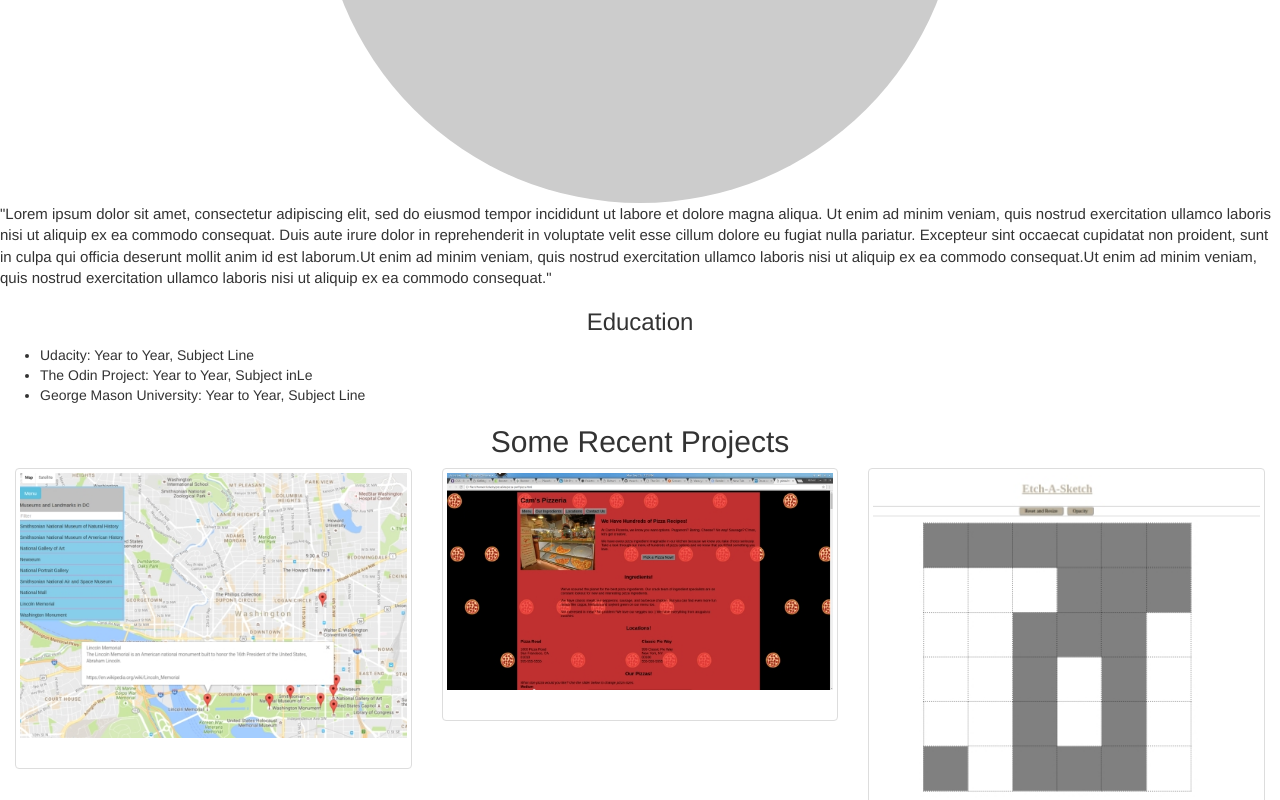
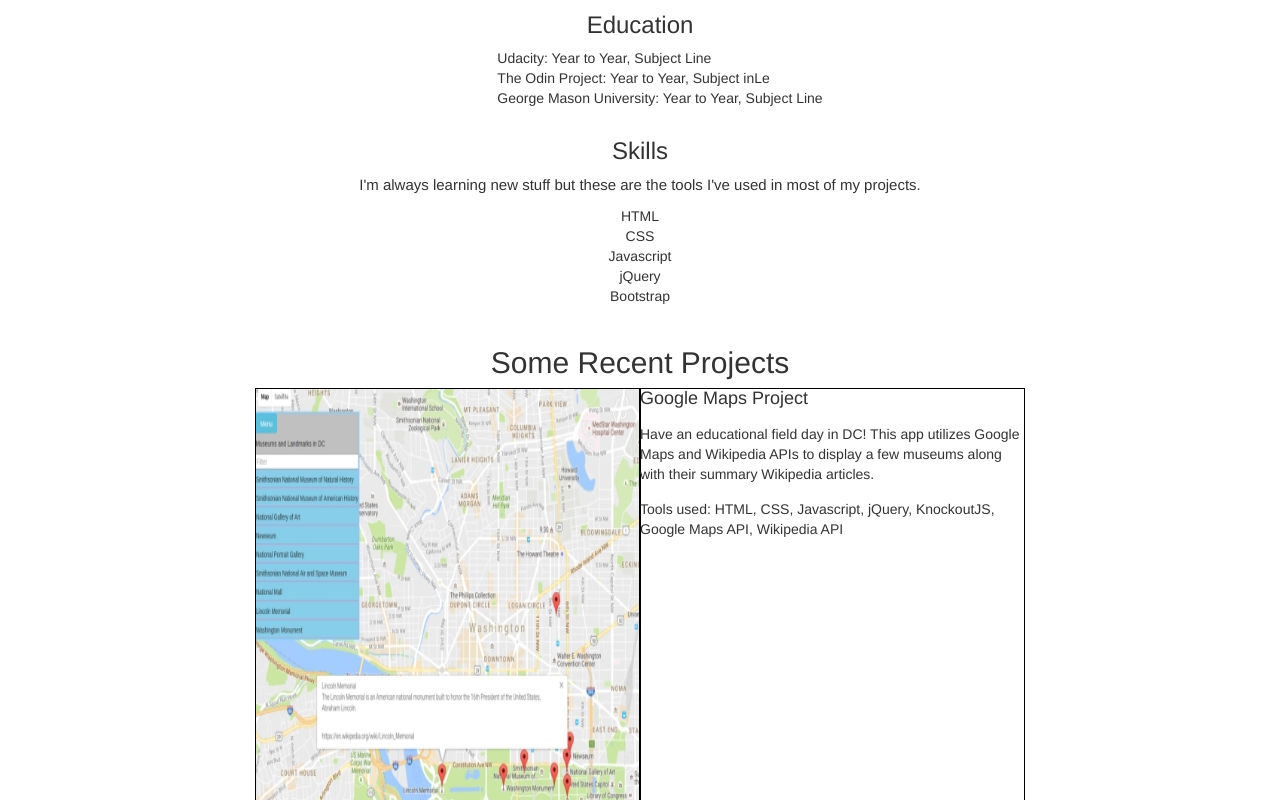
Before and after one commit to rheechashaipu/portfoliov2, a plain HTML site: page index.html in a window 1280 px wide. Shown: the part 1300-2100 px from the top of the page. Drawn offline with nearby package versions, Linux system fonts and the light colour scheme; placeholder pictures from the web are drawn by us.

Commit message:
refinished portfolio area. began working on some media query css

```diff
--- a/index.html
+++ b/index.html
@@ -17,7 +17,7 @@
 			</h2>
 		</div>
 	</div>
-	<nav class="nav-menu" data-spy="affix" data-offset-top="500">
+	<nav class="nav-menu">
 		<ul class="menu-items">
 			<a href="#about-me"><li>About me // </li></a>
 			<a href="#portfolio"><li>Portfolio // </li></a>
@@ -29,54 +29,60 @@
 		<img class="selfie" src="http://placehold.it/200x200">
 
 		<p>"Lorem ipsum dolor sit amet, consectetur adipiscing elit, sed do eiusmod tempor incididunt ut labore et dolore magna aliqua. Ut enim ad minim veniam, quis nostrud exercitation ullamco laboris nisi ut aliquip ex ea commodo consequat. Duis aute irure dolor in reprehenderit in voluptate velit esse cillum dolore eu fugiat nulla pariatur. Excepteur sint occaecat cupidatat non proident, sunt in culpa qui officia deserunt mollit anim id est laborum.Ut enim ad minim veniam, quis nostrud exercitation ullamco laboris nisi ut aliquip ex ea commodo consequat.Ut enim ad minim veniam, quis nostrud exercitation ullamco laboris nisi ut aliquip ex ea commodo consequat."</p>
-		<div class="education">
-			<h3>Education</h3>
-			<ul>
+		<div>
+			<h3 class="education-header">Education</h3>
+			<div class="wrap-edu">
+			<div class="edu-content">
+			<ul class="education-list">
 				<li>Udacity: Year to Year, Subject Line</li>
 				<li>The Odin Project: Year to Year, Subject inLe</li>
 				<li>George Mason University: Year to Year, Subject Line</li>
+			</ul>
+			</div>
+			</div>
+			<h3 class="skills-header">Skills</h3>
+			<ul class="skills-list">
+				<p>I'm always learning new stuff but these are the tools I've used in most of my projects.</p>
+				<li>HTML</li>
+				<li>CSS</li>
+				<li>Javascript</li>
+				<li>jQuery</li>
+				<li>Bootstrap</li>
 			</ul>
 		</div>
 	</div>
 
 	<div class="portfolio" id="portfolio">
 	<h2>Some Recent Projects</h2>
-	<div class="gallery" id="gallery">
-				<div class = "row portfolio">
-				   <div class = "col-md-4">
-				      <a href = "https://rheechashaipu.github.io/googlemapsproject/" class = "thumbnail">
-				         <img src="images/googlemapsproject.png">
-				      </a>
-				   </div>
+		<div class="gallery" id="gallery">
+			<div class="left">
+				<img src="images/googlemapsproject.png">
+			</div>
+			<div class="right">
+				<h4>Google Maps Project</h4>
+				<p>Have an educational field day in DC! This app utilizes Google Maps and Wikipedia APIs to display a few museums along with their summary Wikipedia articles.</p>
+				<p>Tools used: HTML, CSS, Javascript, jQuery, KnockoutJS, Google Maps API, Wikipedia API</p>
+			</div>
+			<div class="left">
+			</div>
+			<div class="right">
+				<img src="images/froggerclone.png">
 
-				   <div class = "col-md-4">
-				      <a href = "https://github.com/rheechashaipu/web-optimizaiton" class = "thumbnail">
-				         <img src="images/webopt-project.png">
+			</div>
+			<div class="left">
+				<img src="images/jasminejsproj.png">
+			</div>
+			<div class="right">
+			</div>
+			<div class="left">
+			</div>
+			<div class="right">
+				<img src="images/etchasketch.png">
 
-				      </a>
-				   </div>
+			</div>
 
-				   <div class = "col-md-4">
-				      <a href = "https://rheechashaipu.github.io/TOP-Grid-Project/" class = "thumbnail">
-						<img src="images/etchasketch.png">
-				      </a>
-				   </div>
-
-				   <div class = "col-md-4">
-				      <a href = "https://github.com/rheechashaipu/feedReaderTesting" class = "thumbnail">
-						<img src="images/jasminejsproj.png">
-				      </a>
-				   </div>
-
-
-				   <div class = "col-md-4">
-				      <a href = "https://rheechashaipu.github.io/Frogger-Clone-Project/" class = "thumbnail">
-						<img src="images/froggerclone.png">
-				      </a>
-				   </div>
-				</div>
 		</div>
-		</div>
+	</div>
 
 		<div class="contact" id="contact">
 			<h3>Contact me</h3>
@@ -87,6 +93,6 @@
 		</div>
 	<script src="https://ajax.googleapis.com/ajax/libs/jquery/3.1.0/jquery.min.js"></script>
 	<script src="https://maxcdn.bootstrapcdn.com/bootstrap/3.3.7/js/bootstrap.min.js" integrity="sha384-Tc5IQib027qvyjSMfHjOMaLkfuWVxZxUPnCJA7l2mCWNIpG9mGCD8wGNIcPD7Txa" crossorigin="anonymous"></script>
+</body>
 
-</body>
 </html>
--- a/styles.css
+++ b/styles.css
@@ -30,7 +30,8 @@
 	top: 0;
 	width: 100%;
 	background-color: rgba(50,50,50,0.4);
-	z-index: 3;
+	z-index: 100;
+	margin: 0 auto;
 }
 
 .nav-menu ul{
@@ -50,8 +51,9 @@
 /**About Me Section**/
 
 .about-me {
-	min-height: 100%;
+	min-height: 80%;
 	max-height: auto;
+	padding-bottom: 10px;
 }
 
 .about-me-header {
@@ -70,8 +72,26 @@
 	font-size: 15px;
 }
 
-.education h3 {
+.education-header {
 	text-align: center;
+}
+
+.education-list {
+	list-style-type: none;
+}
+
+.skills-header{
+	text-align: center;
+}
+
+.skills-list p{
+	text-align: left;
+}
+
+.skills-list {
+	list-style-type: none;
+	text-align: center;
+	padding-left: 0px;
 }
 
 /**Portfolio**/
@@ -85,11 +105,35 @@
 	margin: 0 auto;
 }
 
+
+.left{
+	display: inline-block;
+	width: 100%;
+	height: 300px;
+	outline: 1px solid black;
+
+}
+
+.left img{
+	width: 100%;
+	height: 100%;
+}
+
+.right img{
+	width: 100%;
+	height: 100%;
+}
+
+.right{
+	width: 100%;
+	height: 300px;
+	outline: 1px solid black;
+}
+
 /**Icons**/
 
 .contact h3{
 	text-align: center;
-
 }
 
 .icons {
@@ -106,3 +150,44 @@
 	text-decoration: none;
 	color: #000;
 }
+
+@media (min-width: 600px) {
+	body{
+		width: 60%;
+		margin: 0 auto;
+	}
+
+	.selfie {
+		width: 300px;
+		height: auto;
+		border-radius: 5%;
+		margin: 0 auto;
+	}
+
+	.education {
+		margin: 0 auto;
+		text-align: center;
+	}
+	.wrap-edu {
+		text-align: center;
+	}
+	.edu-content{
+		display: inline-block;
+		text-align: left;
+	}
+
+	.skills-list p{
+		text-align: center;
+	}
+
+	.left{
+		width: 50%;
+		height: 480px;
+		float: left;
+	}
+	.right{
+		width: 50%;
+		height: 480px;
+		float: right;
+	}
+}
```
